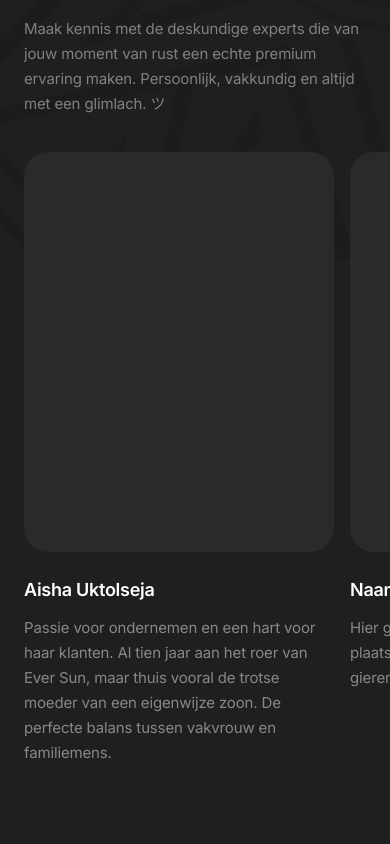
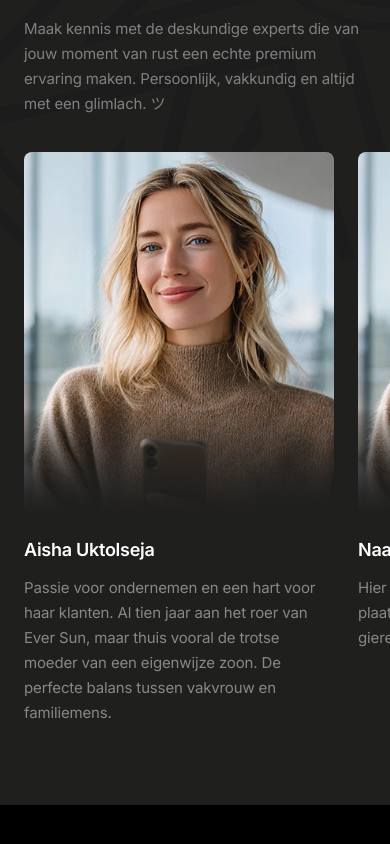
Before and after one commit to timothyvansas-gif/eversun, a Next.js app: page / in a window 390 px wide. Shown: the part 3066-3910 px from the top of the page. After the commit the page ends 3871 px from the top, so only its background shows below. Built offline with nearby package versions, Linux system fonts and the light colour scheme; a web font is replaced by a local one.

Commit message:
feat: update team section with responsive image component and replace Willeke's image with Aisha's portrait

```diff
--- a/src/components/over-ons.tsx
+++ b/src/components/over-ons.tsx
@@ -2,6 +2,7 @@
 
 import Image from "next/image";
 import logoBackground from "@/images/people/logo-background.webp";
+import teamAisha from "@/images/people/team-aisha.webp";
 import { useRef, useEffect } from "react";
 
 function useDraggableScroll() {
@@ -124,7 +125,7 @@ export default function OverOns() {
           {/* Scroll Container */}
           <div
             ref={scrollRef}
-            className="flex overflow-x-auto gap-4 md:gap-6 snap-x snap-mandatory cursor-grab pb-4"
+            className="flex overflow-x-auto gap-6 snap-x snap-mandatory cursor-grab pb-4"
             style={{
               marginRight: "calc(50% - 50vw)",
               paddingRight: "clamp(1.5rem, 4vw, 10rem)",
@@ -134,10 +135,23 @@ export default function OverOns() {
             {teamMembers.map((member) => (
               <div
                 key={member.id}
-                className="w-[310px] md:w-[411px] shrink-0 snap-start flex flex-col gap-6 select-none"
+                className="w-[clamp(260px,85vw,310px)] md:w-[411px] shrink-0 snap-start flex flex-col gap-6 select-none"
               >
-                {/* Image Placeholder */}
-                <div className="w-full h-[400px] md:h-[455px] bg-[#2A2A2A] rounded-[24px] overflow-hidden" />
+                {/* Image */}
+                <div className="w-full h-[360px] md:h-[415px] bg-[#2A2A2A] rounded-[8px] overflow-hidden relative">
+                  <Image
+                    src={teamAisha}
+                    alt={member.name}
+                    fill
+                    className="object-cover"
+                    sizes="(max-width: 768px) 310px, 411px"
+                  />
+                  {/* Gradient Overlay */}
+                  <div
+                    className="absolute inset-0 pointer-events-none"
+                    style={{ background: "linear-gradient(180deg, rgba(31, 31, 30, 0.00) 71.16%, rgba(31, 31, 30, 0.90) 99.64%)" }}
+                  />
+                </div>
 
                 {/* Text Area */}
                 <div className="flex flex-col gap-3 pr-4">
```
Also changed, not shown: src/images/people/team-aisha.webp (added), src/images/people/willeke.jpg (deleted).
